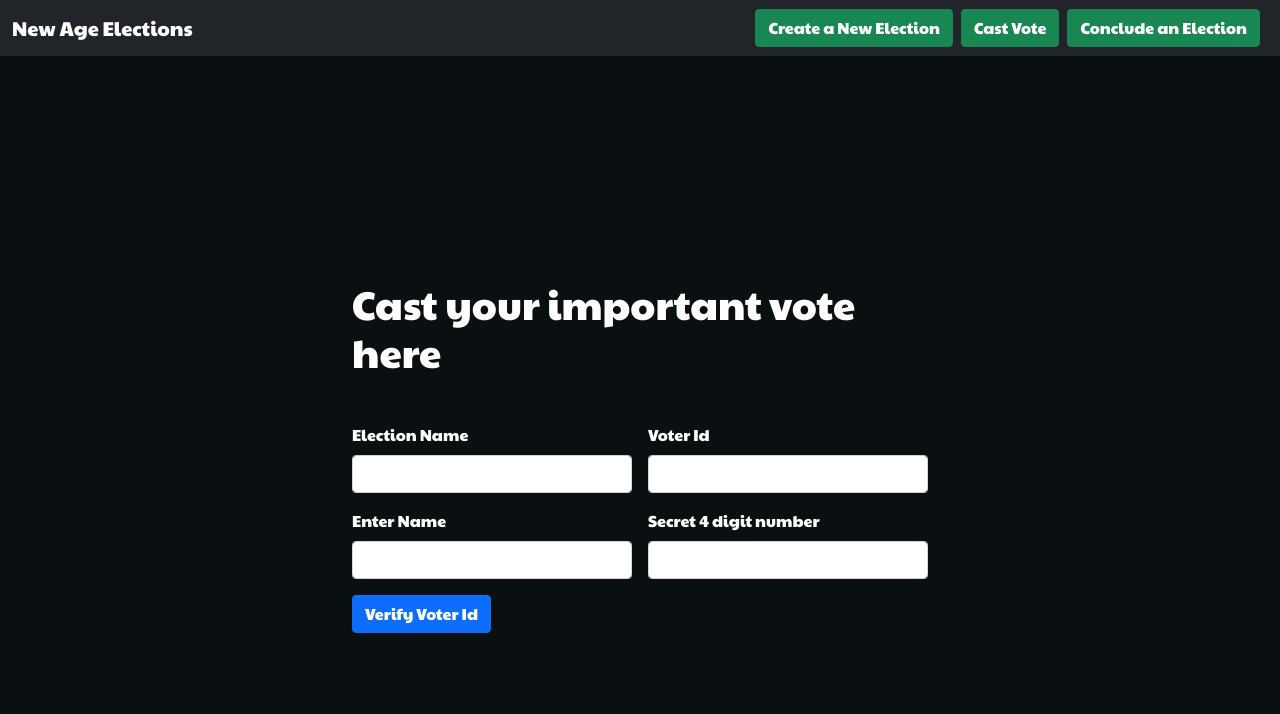
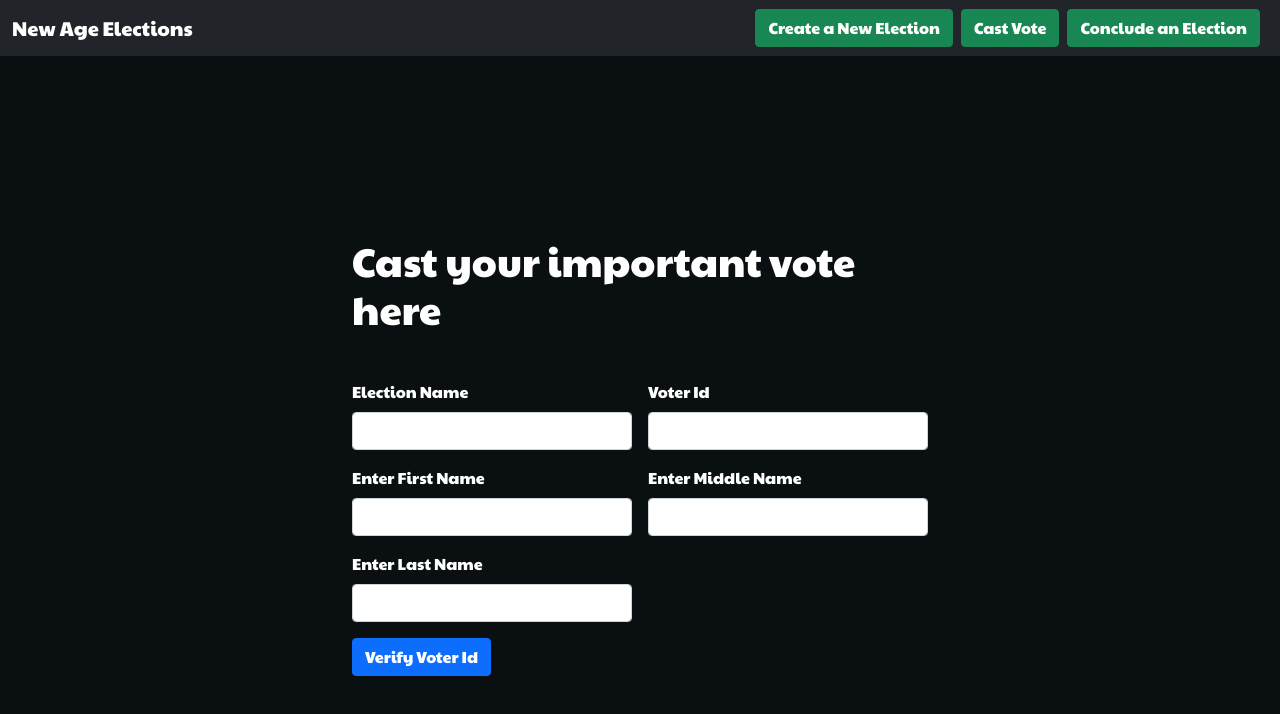
Before and after one commit to basu1020/ChainLink-Hackathon-Voting-Project, a React (Create React App) app in the folder Front-End/Front-End-Voting/: page /vote in a window 1280 px wide. Shown: the top 714 px of the page. Built offline with nearby package versions, Linux system fonts and the light colour scheme.

Commit message:
changed the way verification of voters will happen

```diff
--- a/Front-End/Front-End-Voting/src/components/CreateElection.js
+++ b/Front-End/Front-End-Voting/src/components/CreateElection.js
@@ -46,6 +46,11 @@ const CreateElection = () => {
         reader.onload = () => {
             setJSONfile(reader.result)
         }
+    }
+
+    // sending create Election to smart contract.
+    const createElection = () => {
+
     }
 
     return (
--- a/Front-End/Front-End-Voting/src/components/Vote.js
+++ b/Front-End/Front-End-Voting/src/components/Vote.js
@@ -32,12 +32,16 @@ const Vote = () => {
                                         <input type="number" class="form-control"  />
                                     </div>
                                     <div class="col-md-6">
-                                        <label for="inputPassword4" class="form-label"> Enter Name </label>
+                                        <label for="inputPassword4" class="form-label"> Enter First Name </label>
                                         <input type="text" class="form-control" />
                                     </div>
                                     <div class="col-md-6">
-                                        <label for="inputPassword4" class="form-label"> Secret 4 digit number </label>
-                                        <input type="number" class="form-control" />
+                                        <label for="inputPassword4" class="form-label"> Enter Middle Name </label>
+                                        <input type="text" class="form-control" />
+                                    </div>
+                                    <div class="col-md-6">
+                                        <label for="inputPassword4" class="form-label"> Enter Last Name </label>
+                                        <input type="text" class="form-control" />
                                     </div>
                                 </form>
                                 <div class="col-12 mt-3">
```
Also changed, not shown: 1 other file (tests, documents, lock files or other folders).
